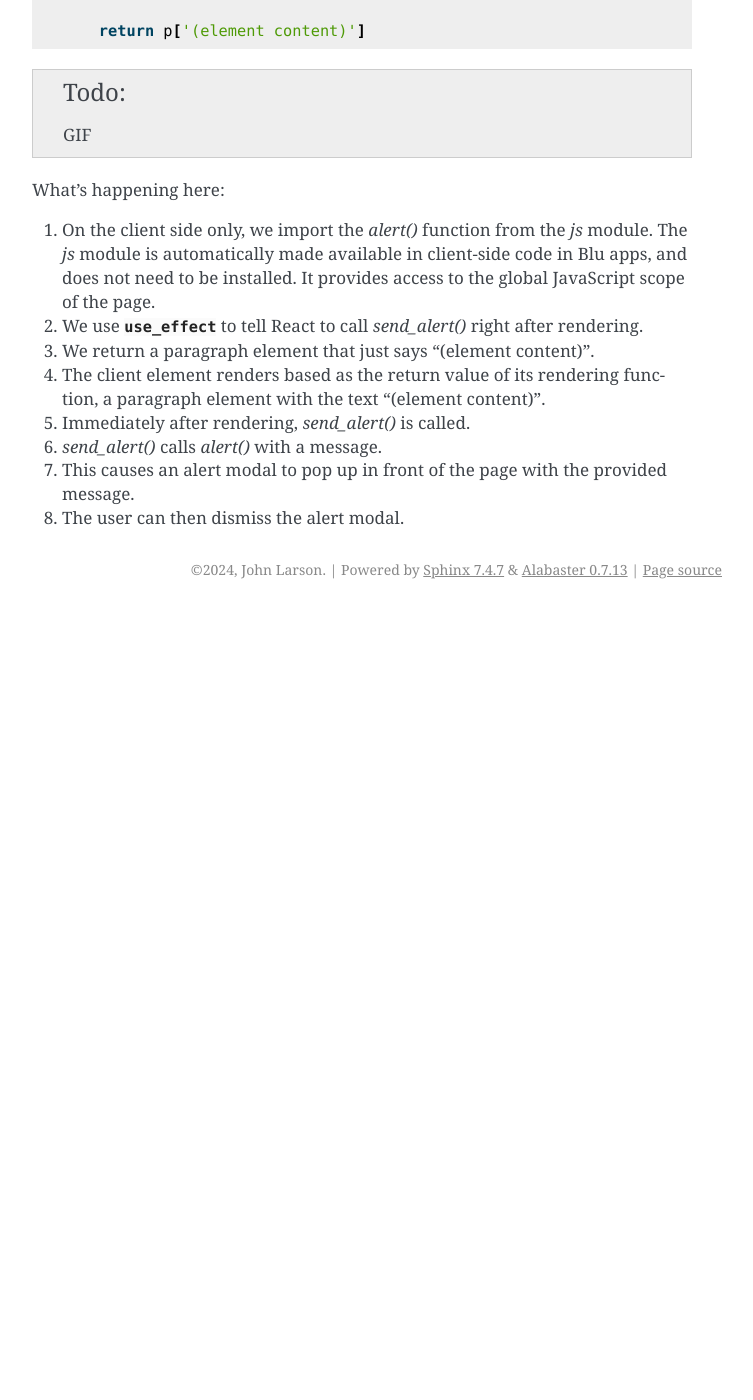
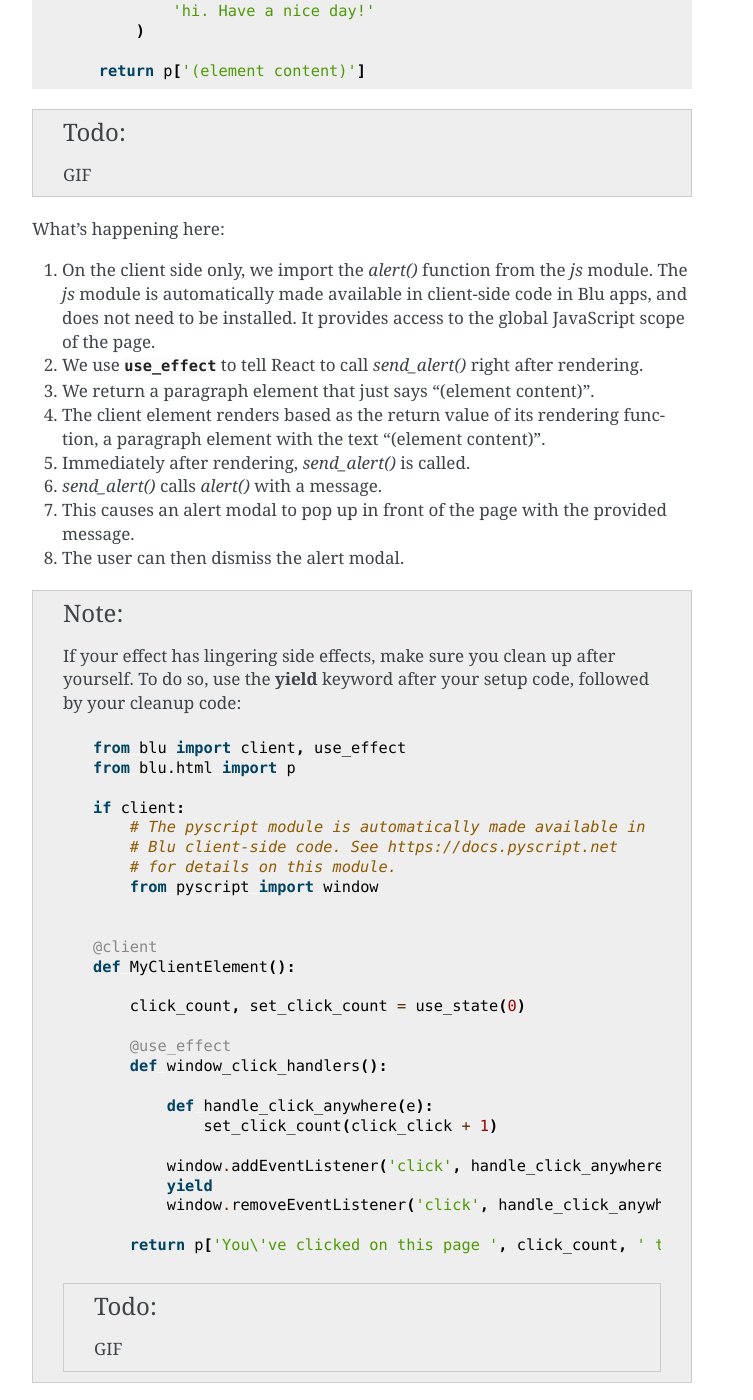
Before and after one commit to johnlarson/blu, a Sphinx documentation site: the page built from docs/user-guide/client-side-rendering.rst, in a window 1280 px wide and 1400 px high, scrolled down 10344 px. Shown: the whole window, without its empty margins (388-1141 px from the left). Built offline with Sphinx 7.4.7, drawn with Linux system fonts in a browser that asks for light colours; before the commit the page ends 10953 px from its top, so only the background shows below that.

Commit message:
progress

```diff
--- a/docs/user-guide/client-side-rendering.rst
+++ b/docs/user-guide/client-side-rendering.rst
@@ -442,9 +442,11 @@ Sometimes, you'll want to perform some action immediately after rendering, witho
 .. code-block:: python
 
     from blu import client, use_effect
+    from blu.html import p
 
     if client:
         from js import alert
+
 
     @client
     def MyClientElement():
@@ -470,3 +472,39 @@ What's happening here:
 6. *send_alert()* calls *alert()* with a message.
 7. This causes an alert modal to pop up in front of the page with the provided message.
 8. The user can then dismiss the alert modal.
+
+
+.. note::
+
+    If your effect has lingering side effects, make sure you clean up after yourself. To do so, use the **yield** keyword after your setup code, followed by your cleanup code:
+
+    .. code-block:: python
+
+        from blu import client, use_effect
+        from blu.html import p
+
+        if client:
+            # The pyscript module is automatically made available in
+            # Blu client-side code. See https://docs.pyscript.net
+            # for details on this module.
+            from pyscript import window
+
+
+        @client
+        def MyClientElement():
+
+            click_count, set_click_count = use_state(0)
+
+            @use_effect
+            def window_click_handlers():
+
+                def handle_click_anywhere(e):
+                    set_click_count(click_click + 1)
+
+                window.addEventListener('click', handle_click_anywhere)
+                yield
+                window.removeEventListener('click', handle_click_anywhere)
+
+            return p['You\'ve clicked on this page ', click_count, ' times.']
+
+    .. todo:: GIF
```
